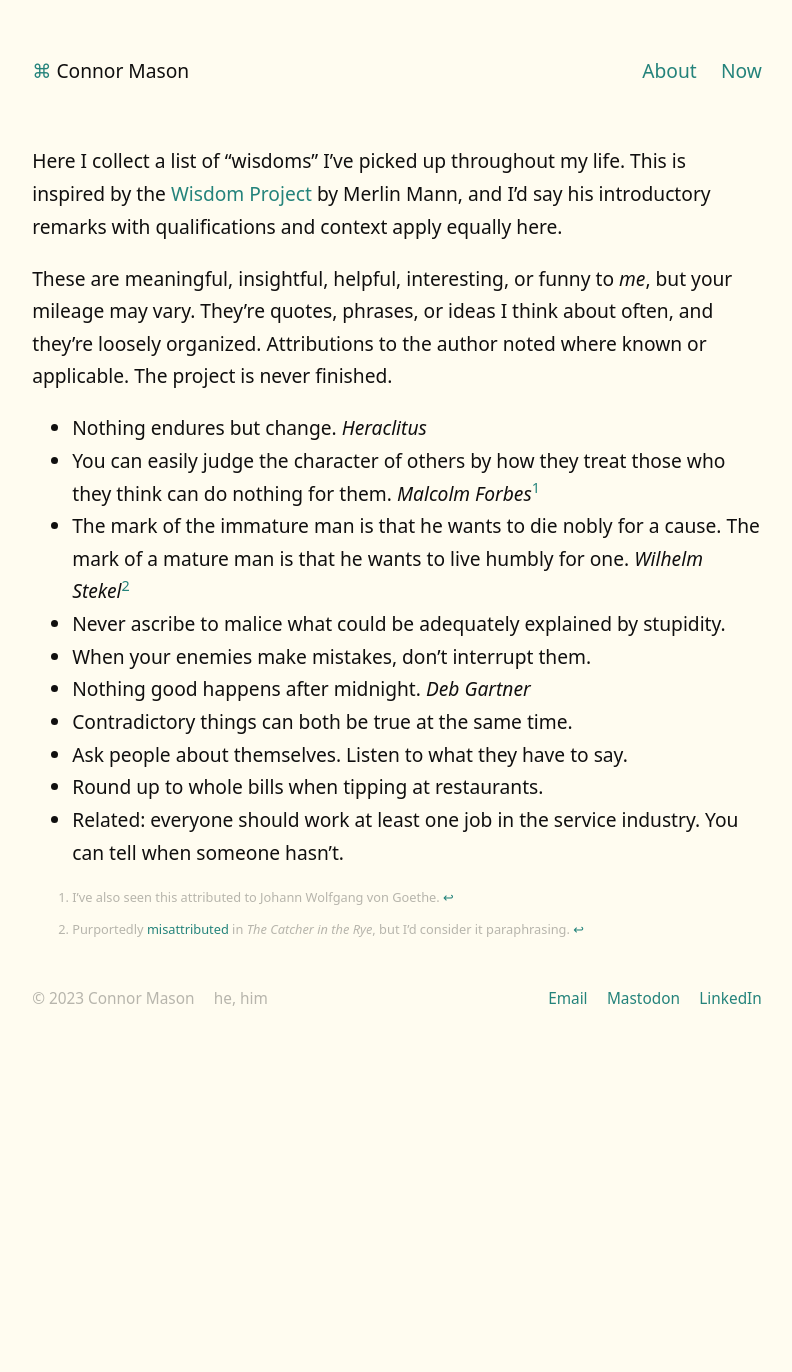
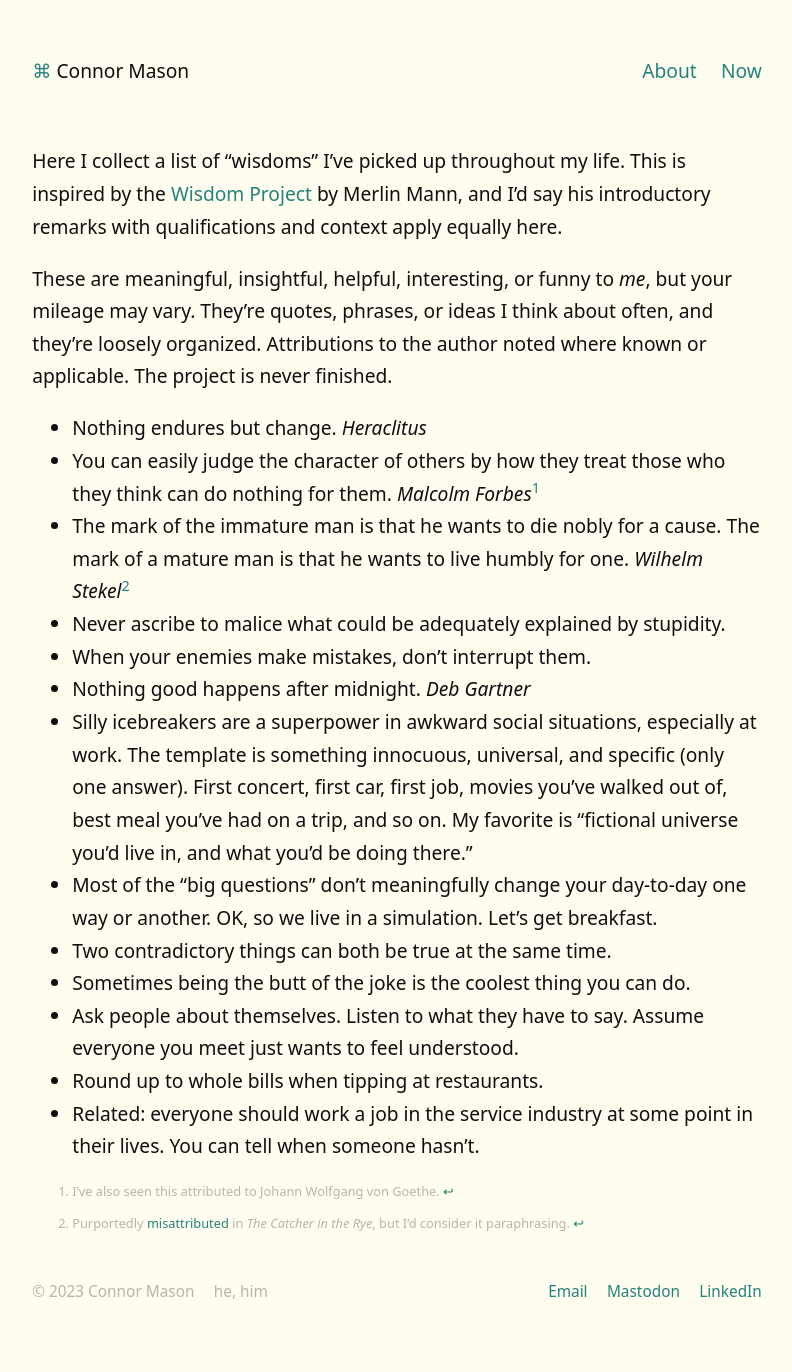
Before and after one commit to conmas/site, a Jekyll site: the page built from _pages/wisdoms.md, in a window 1280 px wide. Shown: the whole page, without its empty margins (243-1035 px from the left). Built offline with Jekyll 4.4.1, drawn with Linux system fonts in a browser that asks for light colours; before the commit the page ends 1079 px from its top, so only the background shows below that.

Commit message:
More wisdoms

```diff
--- a/_pages/wisdoms.md
+++ b/_pages/wisdoms.md
@@ -14,10 +14,13 @@ These are meaningful, insightful, helpful, interesting, or funny to *me*, but yo
 - Never ascribe to malice what could be adequately explained by stupidity.
 - When your enemies make mistakes, don’t interrupt them.
 - Nothing good happens after midnight. *Deb Gartner*
-- Contradictory things can both be true at the same time.
-- Ask people about themselves. Listen to what they have to say.
+- Silly icebreakers are a superpower in awkward social situations, especially at work. The template is something innocuous, universal, and specific (only one answer). First concert, first car, first job, movies you've walked out of, best meal you've had on a trip, and so on. My favorite is "fictional universe you'd live in, and what you'd be doing there."
+- Most of the "big questions" don't meaningfully change your day-to-day one way or another. OK, so we live in a simulation. Let's get breakfast.
+- Two contradictory things can both be true at the same time.
+- Sometimes being the butt of the joke is the coolest thing you can do.
+- Ask people about themselves. Listen to what they have to say. Assume everyone you meet just wants to feel understood.
 - Round up to whole bills when tipping at restaurants.
-- Related: everyone should work at least one job in the service industry. You can tell when someone hasn’t.
+- Related: everyone should work a job in the service industry at some point in their lives. You can tell when someone hasn’t.
 
 [^1]: I’ve also seen this attributed to Johann Wolfgang von Goethe.
 [^2]: Purportedly [misattributed](https://en.wikiquote.org/wiki/Wilhelm_Stekel#Misattributed) in *The Catcher in the Rye*, but I’d consider it paraphrasing.
```
Also changed, not shown: _pages/index.md (+2 -2 lines), _posts/2010-05-07-james-giant-peach.md (deleted, +0 -25 lines), _posts/2011-03-17-boxers-and-bullfighters.md (+1 -1 lines).
